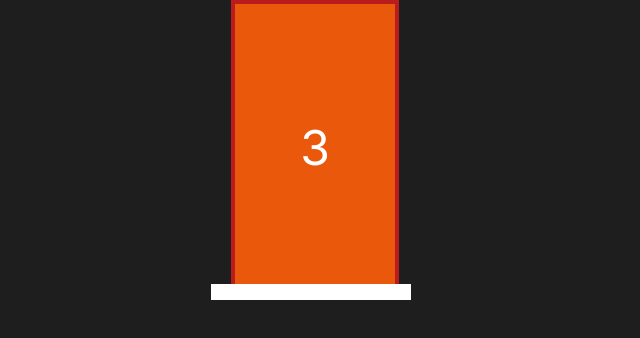
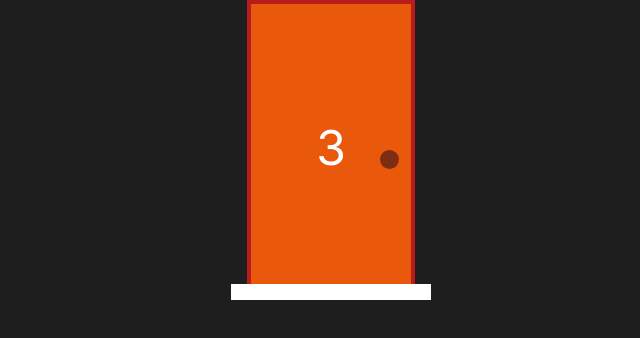
Before and after one commit to Dannick10/nextjsEstudo, a Next.js app in the folder multiroom/: page / in a window 1280 px wide. Shown: the top 338 px of the page, without its empty margins (309-949 px from the left). Built offline with nearby package versions, Linux system fonts and the light colour scheme.

Commit message:
finalizando porta

```diff
--- a/multiroom/src/app/components/Porta.tsx
+++ b/multiroom/src/app/components/Porta.tsx
@@ -4,12 +4,13 @@ type Props = {};
 
 const Porta = (props: Props) => {
   return (
-    <div className="flex w-[200px] h-[300px] relative">
+    <div className="flex justify-center w-[200px] h-[300px] relative">
       <div className="flex flex-col bg-orange-600 items-center p-10 text-white flex-grow-1 border-4 border-red-700 border-b-0">
         <div className="flex flex-col bg-orange-600 items-center p-10 text-white flex-grow-1"></div>
         <div className="text-5xl">3</div>
       </div>
-        <div className="flex flex-col bg-white items-center text-white flex-grow-1 absolute -left-[10%] bottom-0 h-[1em] w-[100%]"></div>
+        <div className="bg-white flex-grow-1 absolute h-[1em] w-[100%] bottom-0"></div>
+        <div className="flex flex-col bg- items-centerflex-grow-1 absolute h-[1.2em] w-[1.2em] bg-orange-900 right-8 rounded-full top-[50%]"></div>
     </div>
   );
 };
```
